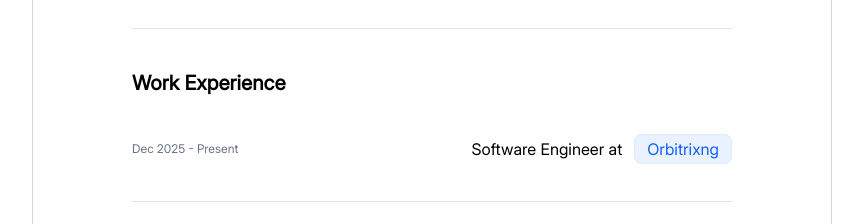
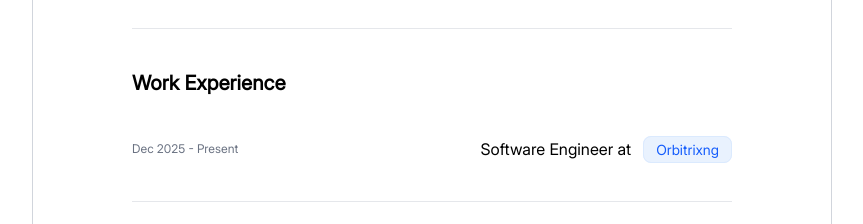
Before and after one commit to Habeebamoo/MyPortfolio, a Next.js app: page / in a window 1280 px wide. Shown: the part 2300-2524 px from the top of the page, without its empty margins (208-1071 px from the left). Built offline with nearby package versions, Linux system fonts and the light colour scheme.

Commit message:
updated work section

```diff
--- a/components/Main.tsx
+++ b/components/Main.tsx
@@ -76,7 +76,7 @@ const Main = () => {
           <p className="font-inter text-[12px] text-gray-500">Dec 2025 - Present</p>
           <p className="font-inter max-md:mt-3">
             Software Engineer at
-            <span className="bg-blue-100/60 border border-blue-100 text-blue-600 rounded-lg ml-3 font-inter py-1 px-3">Orbitrixng</span>
+            <span className="bg-blue-100/60 border border-blue-100 text-blue-600 text-sm rounded-lg ml-3 font-inter py-1 px-3">Orbitrixng</span>
           </p>
         </div>
       </section>
```
